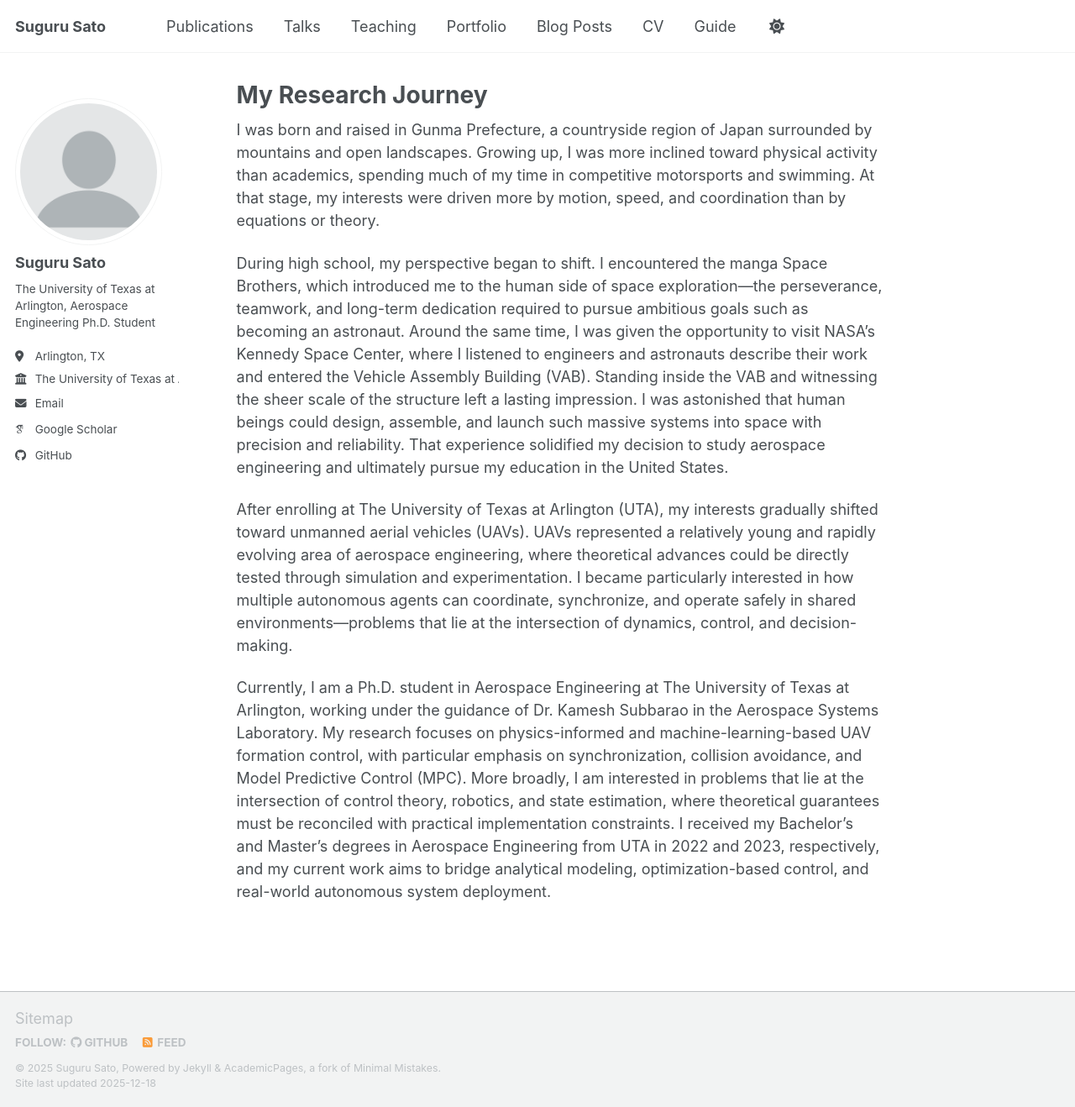
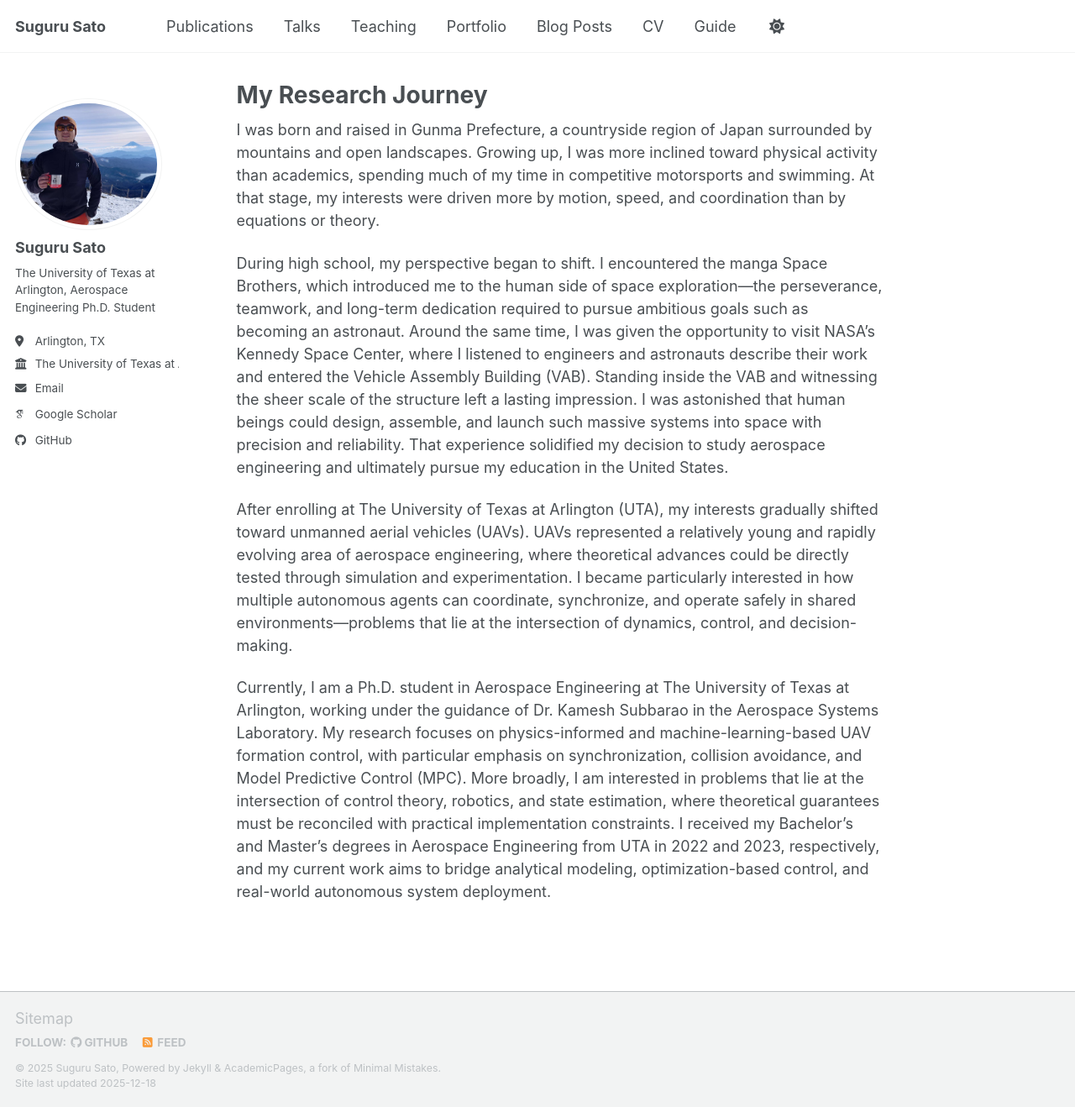
Before and after one commit to GitHub-Suguru/GitHub-Suguru.github.io, a Jekyll site: the page built from _pages/about.md, in a window 1280 px wide and 1318 px high. Shown: the whole window at 84% size. Built offline with Jekyll 4.4.1, drawn with Linux system fonts in a browser that asks for light colours; some web fonts are replaced; a script bundle is joined from its source files by our own code; library files that are not in the unit come from our copies.

Commit message:
Update _config.yml

```diff
--- a/_config.yml
+++ b/_config.yml
@@ -23,7 +23,7 @@ repository               : "github-suguru/github-suguru.github.io"
 #               Additional customization can be done by editing /_includes/author-profile.html
 author:
   # Biographic information
-  avatar           : "profile.png"
+  avatar           : "profile_picture.png"
   name             : "Suguru Sato"
   pronouns         : # example: "she/her"
   bio              : "The University of Texas at Arlington, Aerospace Engineering Ph.D. Student"
```
